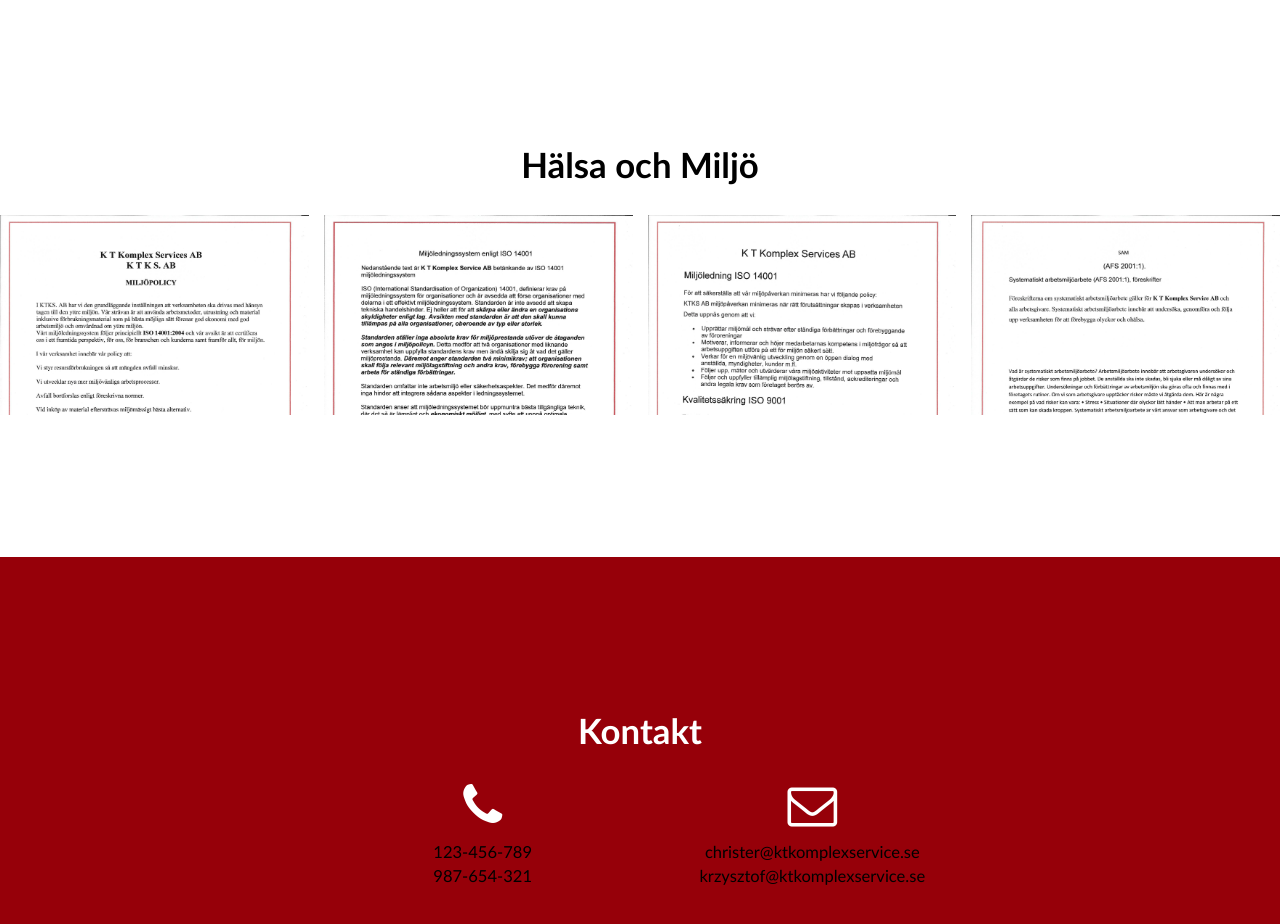
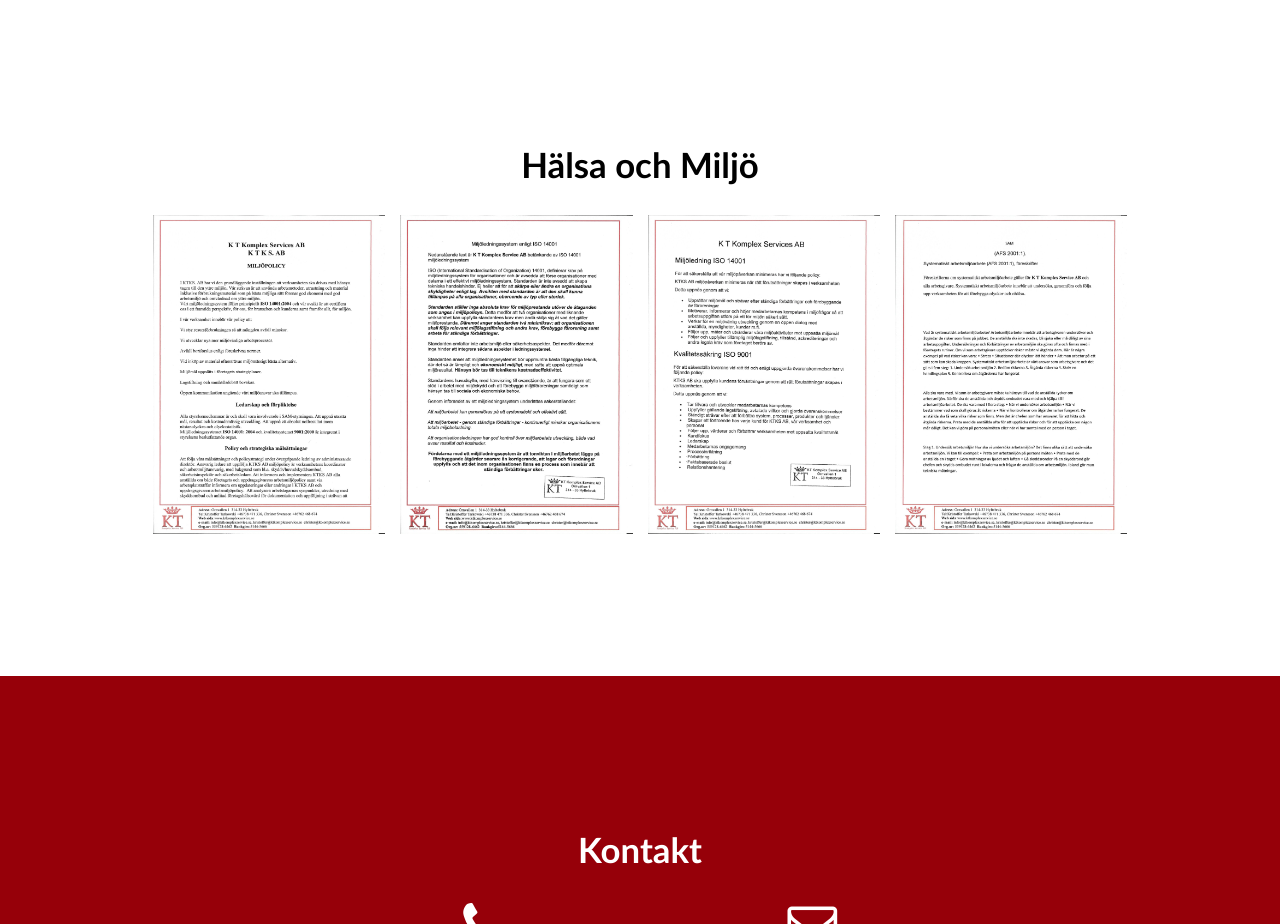
Before and after one commit to zenit710/wynajem-pracownikow, a website: page index.html in a window 1280 px wide. Shown: the part 4320-5244 px from the top of the page. Drawn offline with nearby package versions, Linux system fonts and the light colour scheme; files that its build step writes are made by us from their sources; files whose address does not match are found by name.

Commit message:
zmienione wymiary galerii

```diff
--- a/src/style/_cert.scss
+++ b/src/style/_cert.scss
@@ -11,12 +11,7 @@
   }
 
   .wrapper {
-    max-width: none;
-    margin: 0;
-    padding: 0;
-
     .img-holder {
-      height: 200px;
       overflow: hidden;
       cursor: pointer;
 
```
